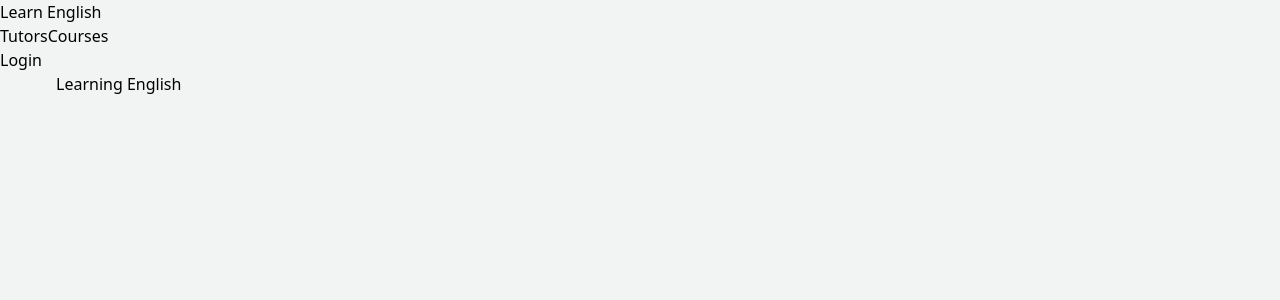
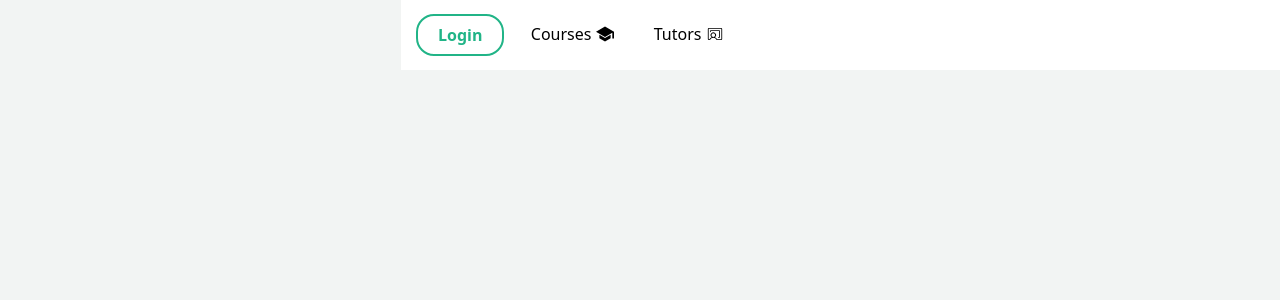
Before and after one commit to alirezashojaian1987/learning_english, a Next.js app: page / in a window 1280 px wide. Shown: the top 300 px of the page. Built offline with nearby package versions, Linux system fonts and the light colour scheme.

Commit message:
Header component added and styled, ready to add the login modal for the login button of the header.

```diff
--- a/package.json
+++ b/package.json
@@ -21,6 +21,7 @@
     "react-dom": "19.2.4",
     "react-hook-form": "^7.79.0",
     "react-hot-toast": "^2.6.0",
+    "react-icons": "^5.6.0",
     "react-redux": "^9.3.0",
     "sass": "^1.101.0",
     "zod": "^4.4.3"
--- a/src/app/layout.tsx
+++ b/src/app/layout.tsx
@@ -8,7 +8,7 @@ export default function RootLayout({
   children:React.ReactNode;
 }){
   return(
-    <html lang="fa">
+    <html lang="fa" dir="rtl">
       <body>
         <Providers>{children}</Providers>
         <Toaster position="top-center"/>
--- a/src/app/page.tsx
+++ b/src/app/page.tsx
@@ -3,7 +3,7 @@ import MainLayout from "@/components/layout/MainLayout/MainLayout";
 export default function HomePage(){
   return (
     <MainLayout>
-      <h1>Learning English</h1>
+      <></>
     </MainLayout>
   );
 }
--- a/src/components/layout/Header/Header.module.scss
+++ b/src/components/layout/Header/Header.module.scss
@@ -1,4 +1,72 @@
 @import "../../../styles/variables.scss";
 .header{
-    // background-color: ;
+    background:white;
+    width:100%;
+    height:70px;
+
+    display: flex;
+    align-items: center;
+    justify-content: space-between;
+    padding:0 15px;
+
+    .right{
+        display: flex;
+        align-items: center;
+        margin-left:auto;
+        .Main_logo{
+            font-weight: 800;
+            font-size: 22px;
+            color:#2d3748;
+            span{
+                color:$primary_color;
+            }
+        }
+    }
+
+    .left{
+        display: flex;
+        flex-direction: row;
+        gap:10px;
+    }
+
+    .courses_link, .tutors_link{
+        display: flex;
+        font-size: 16px;
+        align-items: center;
+        gap: 5px;
+        font-size: 16px;
+        font-weight: 500;
+        text-decoration: none;
+        width:100px;
+        height:40px;
+        z-index:5;
+        transition: all 0.2s ease-in;
+        &:hover{
+            color:$primary_color;
+            transform: translateY(-1px);
+        }
+
+        .tutor_icon, .courses_icon{
+            font-size: 18px;
+        }
+    }
+
+    .login_btn{
+        // width:75px;
+        padding:0 20px;
+        height:42px;
+        color:$primary_color;
+        font-size: 16px;
+        font-weight: 600;
+
+        border:2px solid $primary_color;
+        border-radius: 18px;
+        z-index:5;
+        transition:all 0.2s ease-in-out;
+        &:hover{
+            border: 2px solid transparent;
+            background-color: $primary_color;
+            color:white;
+        }
+    }
 }
--- a/src/components/layout/Header/Header.tsx
+++ b/src/components/layout/Header/Header.tsx
@@ -2,29 +2,31 @@
 
 import Link from "next/link";
 import styles from "./Header.module.scss";
+import { PiChalkboardTeacherLight } from "react-icons/pi";
+import { IoSchoolSharp } from "react-icons/io5";
 
 export default function Header(){
     return(
         <header className={styles.header}>
-            <nav>
             <div className={styles.right}>
                 <Link href="/">
-                        <h2 className={styles.Main_logo}>Learn English</h2>
+                    <h2 className={styles.Main_logo}>Learn <span>English</span></h2>
                 </Link>
             </div>
 
             <div className={styles.left}>
                 <Link href="/tutors" className={styles.tutors_link}>
-                        <span>Tutors</span>
+                    <PiChalkboardTeacherLight className={styles.tutor_icon}/>
+                    Tutors
                 </Link>
 
                 <Link href="/courses" className={styles.courses_link}>
-                        <span>Courses</span>
+                    <IoSchoolSharp className={styles.courses_icon}/>
+                    Courses
                 </Link>
-                </div>
 
                 <button className={styles.login_btn}>Login</button>
-            </nav>
+            </div>
         </header>
     )
 }
```
Also changed, not shown: 1 other file (tests, documents, lock files or other folders). Lines whose indentation alone changed are shown as unchanged.
